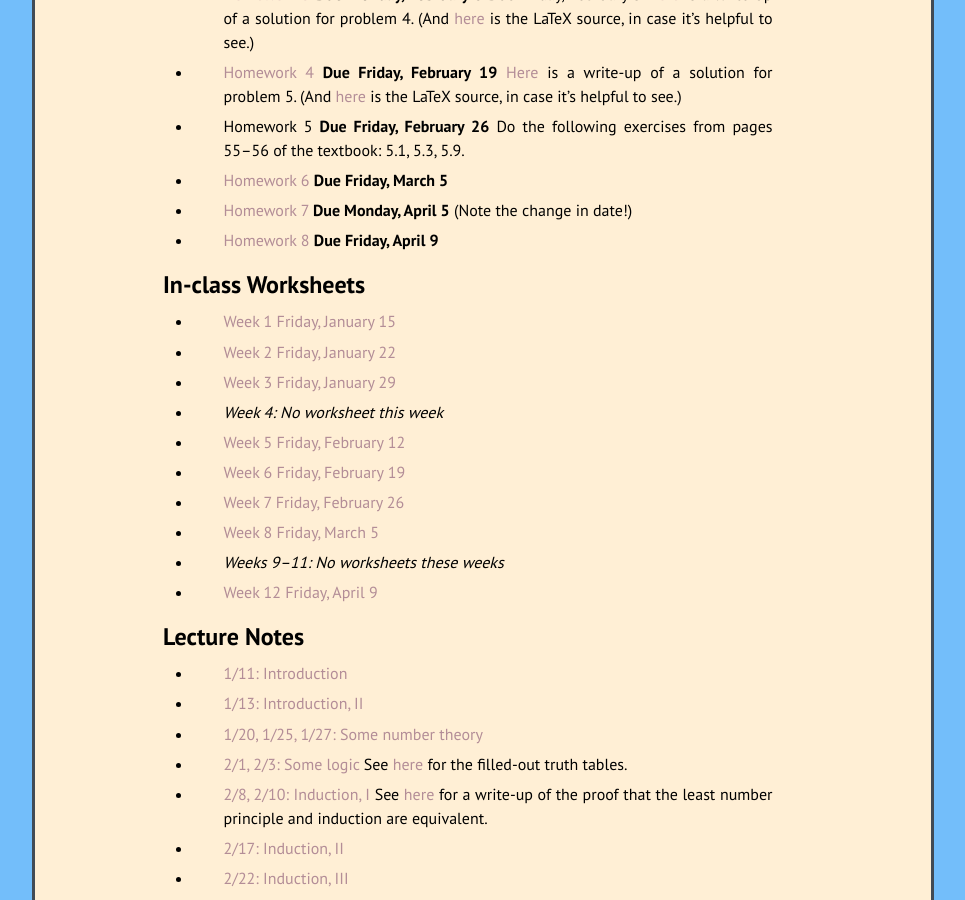
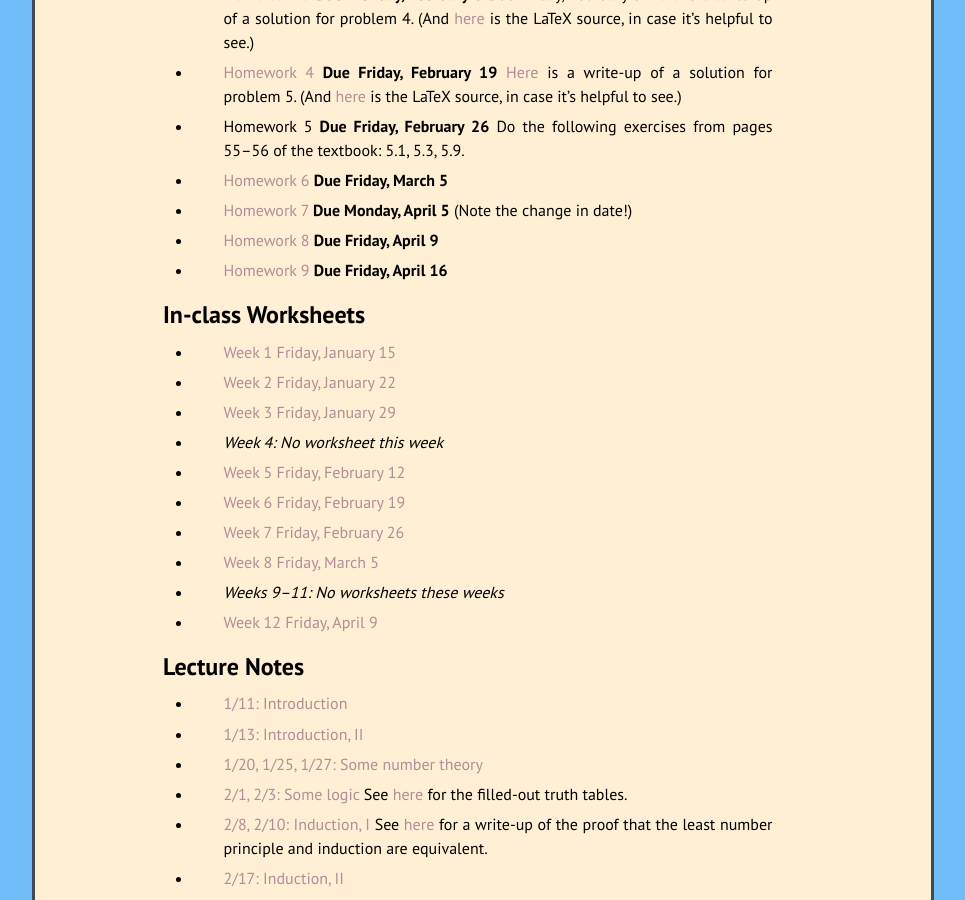
Before and after one commit to kamerynjw/kamerynjw.github.io, a Jekyll site: the page built from teaching/2021/math321.md, in a window 1280 px wide and 900 px high, scrolled down 1781 px. Shown: the whole window, without its empty margins (157-1122 px from the left). Built offline with Jekyll 4.4.1, drawn with Linux system fonts in a browser that asks for light colours; nearby versions of some CDN libraries; formulas are drawn with MathJax 3.

Commit message:
new hw 321

```diff
--- a/teaching/2021/math321.md
+++ b/teaching/2021/math321.md
@@ -68,6 +68,8 @@ Homework
 * [Homework 7]({{ page.url }}hw7.pdf) **Due Monday, April 5** (Note the change in date!)
 
 * [Homework 8]({{ page.url }}hw8.pdf) **Due Friday, April 9**
+
+* [Homework 9]({{ page.url }}hw9.pdf) **Due Friday, April 16**
 
 In-class Worksheets
 --------
```
Also changed, not shown: 1 other file.
